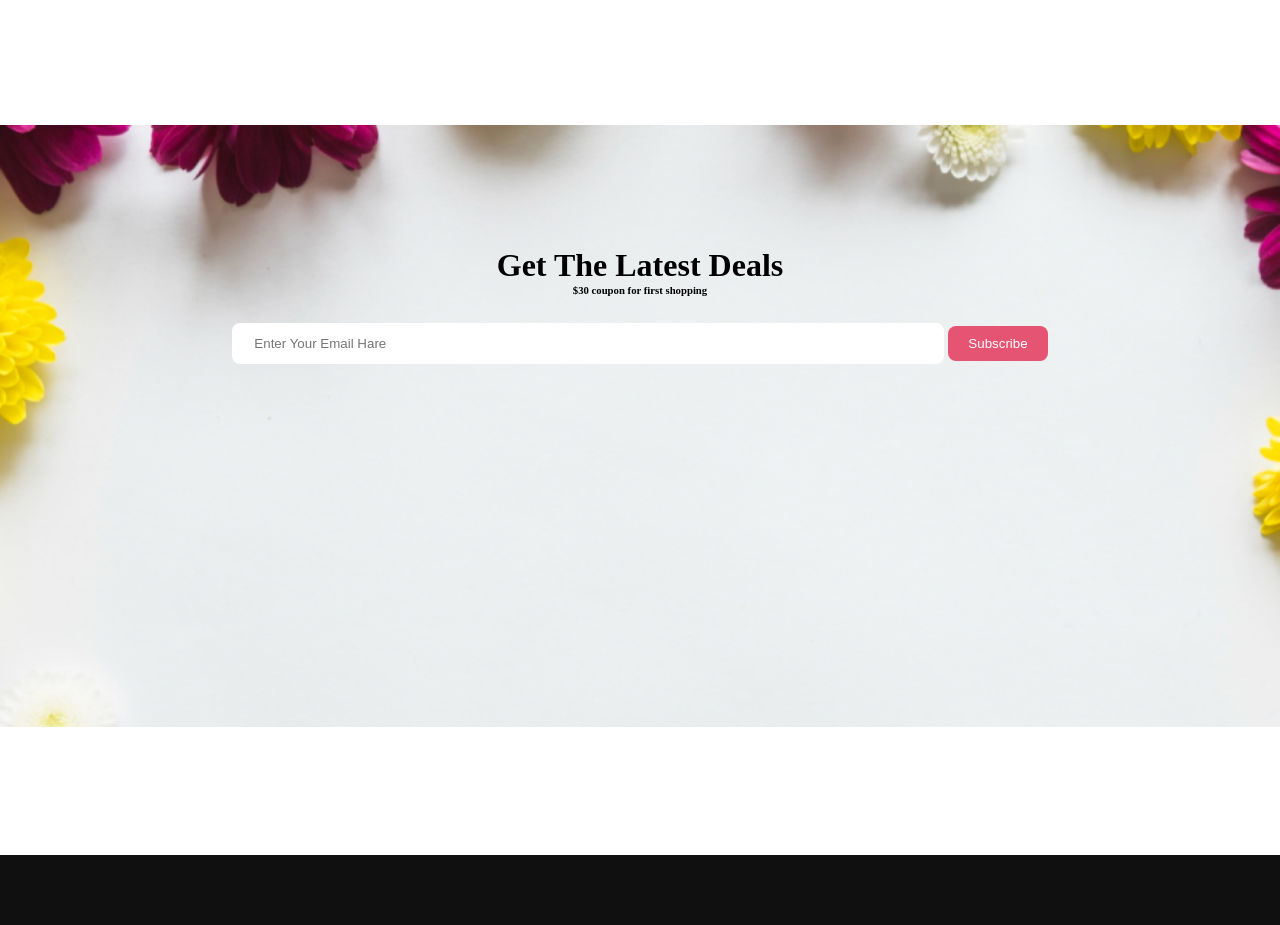
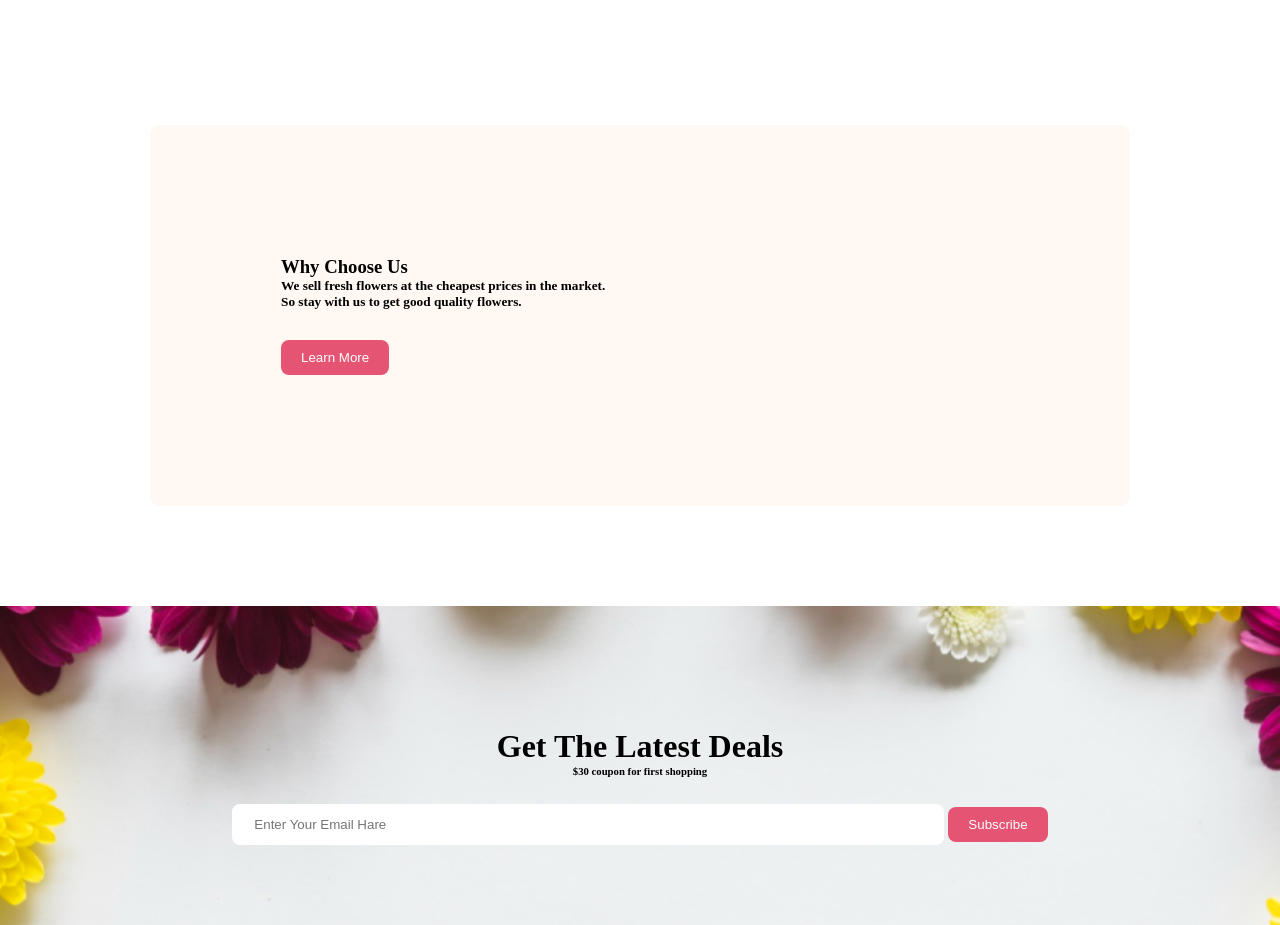
Before and after one commit to katha922/flower-shop-website, a plain HTML site: page index.html in a window 1280 px wide. Shown: the part 2687-3612 px from the top of the page. Drawn offline with Linux system fonts and the light colour scheme.

Commit message:
added extra part

```diff
--- a/index.html
+++ b/index.html
@@ -79,6 +79,13 @@
 
 
       </section>
+      <div class="extra">
+          <h3>Why Choose Us</h3>
+          <p><h5>We sell fresh flowers at the cheapest prices in the market.<br> So stay with us to get good quality flowers.</h5></p>
+          <button class="btn-primary">Learn More</button>
+      </div>
+
+    </div>
       <div class="background-container">
         <div class="latest-info">
            <h1>Get The Latest Deals</h1>
--- a/styles/shop.css
+++ b/styles/shop.css
@@ -135,9 +135,16 @@ text-align: center;
     align-items: center;
     margin-bottom: 128px;
 }
+.extra{
+    padding: 131px;
+    border-radius: 10px;
+    background-color: #FFF8F3;
+    margin: 100px 150px;
+}
+
 .background-container{
     height: 60vh;
-    background-image: url("../images/rectangle9.png ");
+    background-image: url("../images/rectangle9.png");
     background-position: center;
     background-size: cover;
     text-align: center;
```
